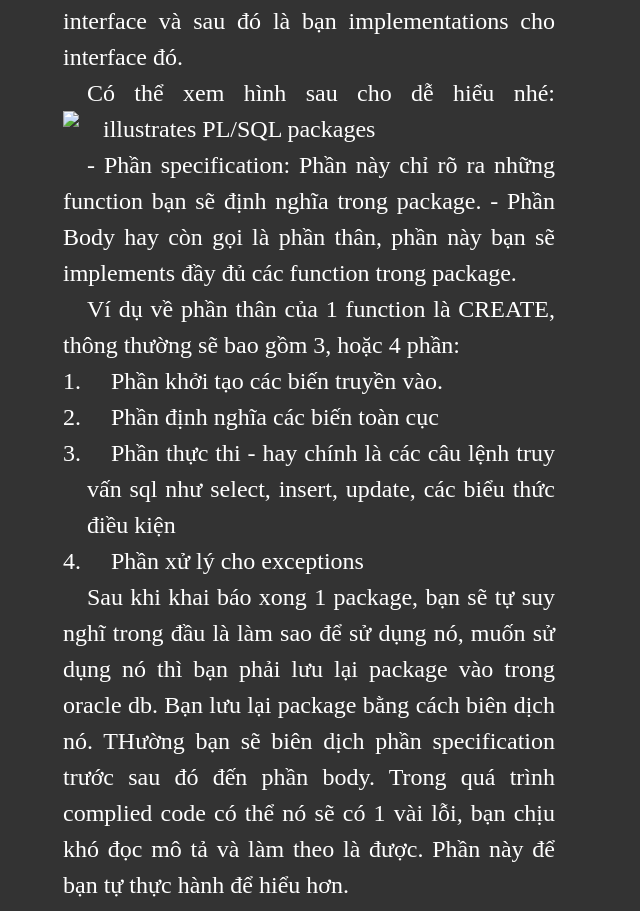
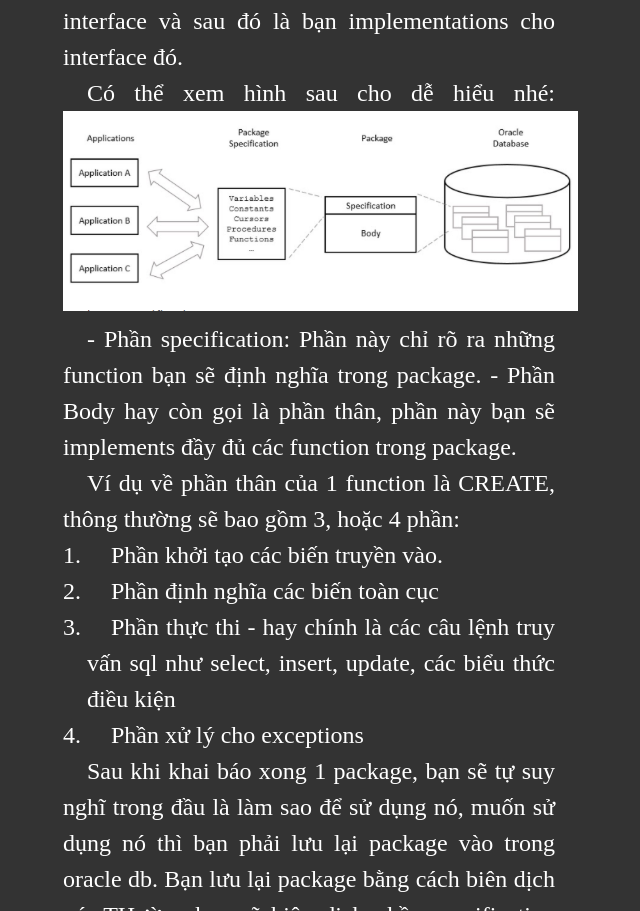
Before and after one commit to ngnam/ngay-thu-hai-su-dung-oracle, a plain HTML site: page index.html in a window 1280 px wide. Shown: the part 1069-1980 px from the top of the page, without its empty margins (331-971 px from the left). Drawn offline with Linux system fonts and the light colour scheme; the site is published under a folder, as on GitHub Pages, so addresses that start at the root find nothing.

Commit message:
fix path img

```diff
--- a/index.html
+++ b/index.html
@@ -52,7 +52,7 @@
                 có thể hình dung giống như Reponsitory pattern khi bạn khai báo 1 interface và sau đó là bạn
                 implementations cho interface đó.</p>
 
-            <p>Có thể xem hình sau cho dễ hiểu nhé: <img src="/imgs/Screenshot_1.png" alt="illustrates PL/SQL packages"
+            <p>Có thể xem hình sau cho dễ hiểu nhé: <img src="imgs/Screenshot_1.png" alt="illustrates PL/SQL packages"
                     height="200"></p>
 
             <p>
```
